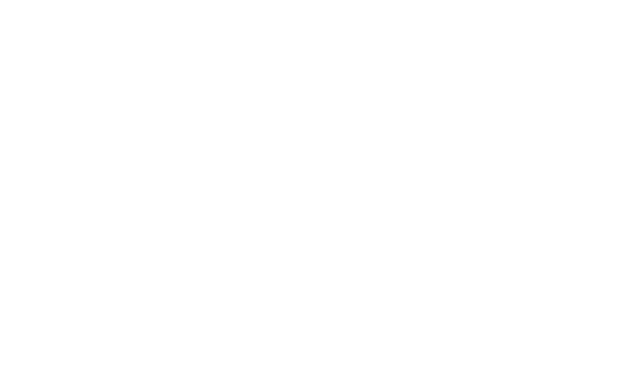
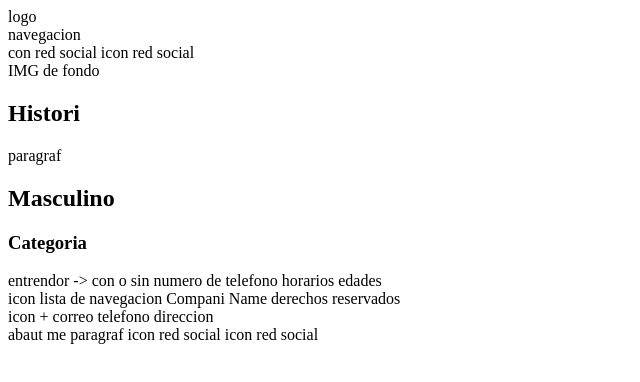
Before and after one commit to matias-sanchez-villar/PringlesRugbyClub, a plain HTML site: page root/view/Rugby.html in a window 1280 px wide. Shown: the whole page, without its empty margins (0-640 px from the left). Drawn offline with Linux system fonts and the light colour scheme.

Commit message:
Mini cambios

```diff
--- a/root/view/Rugby.html
+++ b/root/view/Rugby.html
@@ -0,0 +1,60 @@
+<!DOCTYPE html>
+<html lang="es">
+<head>
+    <meta charset="UTF-8">
+    <meta http-equiv="X-UA-Compatible" content="IE=edge">
+    <meta name="viewport" content="width=device-width, initial-scale=1.0">
+    <title>Pringles Rugby Club</title>
+</head>
+<body>
+
+    <header>
+        logo
+        <nav>
+            navegacion
+        </nav>
+        con red social
+        icon red social
+    </header>
+
+    <section>
+        IMG de fondo
+        <h1>Histori</h1> <!-- h2 o h1 ?-->
+        paragraf
+    </section>
+
+    <section> <!-- esta section se repetira por la cantidad de sexos y el article por categorias-->
+        <h2>Masculino</h2>
+        <article>
+            <h3>Categoria</h3>
+            entrendor -> con o sin numero de telefono
+            horarios
+            edades
+        </article>
+    </section>
+
+    <footer>
+
+        <article>
+            icon
+            lista de navegacion
+            Compani Name derechos reservados
+        </article>
+
+        <article>
+            icon + correo
+             telefono
+             direccion
+        </article>
+
+        <article>
+            abaut me
+            paragraf
+            icon red social
+            icon red social
+        </article>
+
+    </footer>
+
+</body>
+</html>
```
Also changed, not shown: root/view/Historia.html (+2 -2 lines), root/view/Socios.html (+55 -0 lines), 1 other file.
